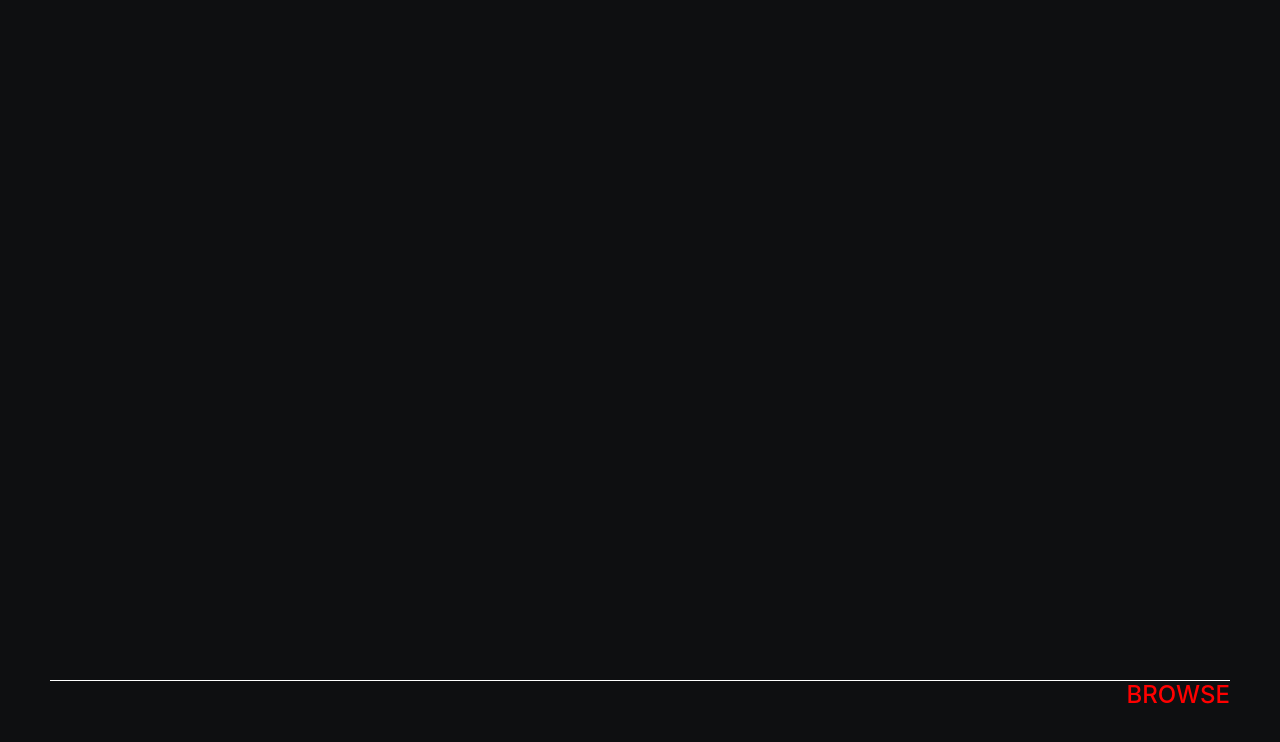
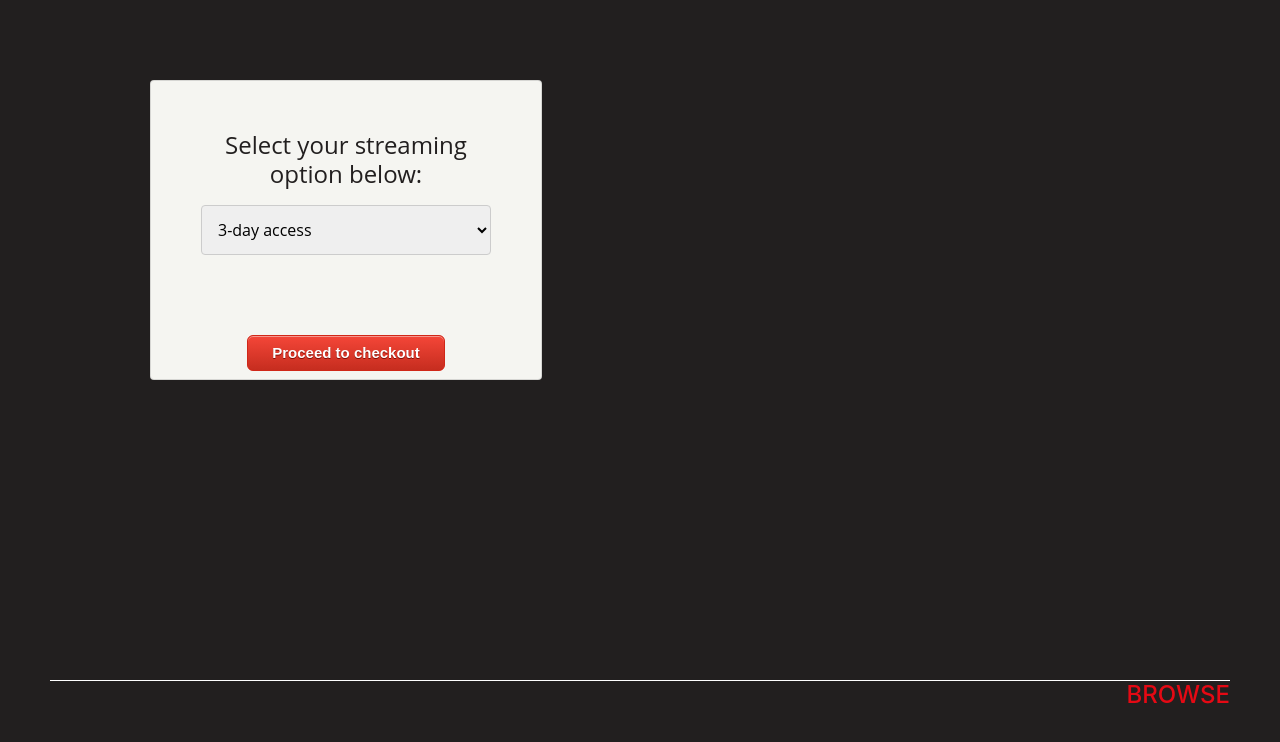
Before and after one commit to TomSygiel/MovieApp, an Angular app: page /details/1 in a window 1280 px wide. Shown: the top 742 px of the page. Built offline with nearby package versions, Linux system fonts and the light colour scheme; no server answers.

Commit message:
Implement form and add styling and color branding across relevant css files

```diff
--- a/src/app/details-nav/details-nav.component.css
+++ b/src/app/details-nav/details-nav.component.css
@@ -4,7 +4,7 @@
     margin: 0 auto;
     width: 100%;
     height: 80px;
-    background: #0e0f11;
+    background: #221f1f;
   }
 
   .search_nav_link::before {
@@ -17,9 +17,10 @@
   }
 
   h4 a {
-    color: red;
+    color: #e50914;
     text-decoration: none;
     padding-top: 20px;
+
   }
 
   h4 a:hover {
--- a/src/app/home-header/home-header.component.css
+++ b/src/app/home-header/home-header.component.css
@@ -3,7 +3,7 @@ header {
   margin: 0 auto;
   width: 100%;
   height: 250px;
-  background: #0e0f11;
+  background: #221f1f;
 }
 
 
@@ -17,7 +17,7 @@ header::after {
 }
 
 h1 {
-  color: red;
+  color: #e50914;
   margin: 5px 90px;
 }
 
--- a/src/app/home-navigation/home-navigation.component.css
+++ b/src/app/home-navigation/home-navigation.component.css
@@ -3,7 +3,7 @@
   margin: 0 auto;
   width: 100%;
   height: 80px;
-  background: #0e0f11;
+  background: #221f1f;
 }
 
 .search_nav_link::before {
@@ -16,7 +16,7 @@
 }
 
 h4 a {
-  color: red;
+  color: #e50914;
   text-decoration: none;
   padding-top: 20px;
 }
--- a/src/app/home/home.component.css
+++ b/src/app/home/home.component.css
@@ -4,7 +4,7 @@ CSS for the home component displaying movies
 main {
   padding: 0 50px;
   margin: 0 auto;
-  background: #0e0f11;
+  background: #221f1f;
   color: #ecf0f1;
   font-family: 'Open Sans', sans-serif;
   height: 520px;
@@ -165,7 +165,6 @@ a:hover {
   main {
     padding: 0 50px;
     margin: 0 auto;
-    background: #0e0f11;
     color: #ecf0f1;
     font-family: 'Open Sans', sans-serif;
     height: 520px;
--- a/src/app/movie-details/movie-details.component.css
+++ b/src/app/movie-details/movie-details.component.css
@@ -1,7 +1,7 @@
 main {
   padding: 0 50px;
   margin: 0 auto;
-  background: #0e0f11;
+  background: #221f1f;
   color: #ecf0f1;
   font-family: 'Open Sans', sans-serif;
   width: 100%;
@@ -17,11 +17,10 @@ main {
 }
 
 .movie_details {
-  padding: 50px 0;
+  padding: 50px;
   max-height: 100vh;
   width: 50%;
   float: left;
-
 }
 
 .img_frame {
@@ -36,3 +35,12 @@ main {
   object-fit: cover;
   float: right;
 }
+
+.formCard {
+  height: 300px;
+  width: 80%;
+  text-align: center;
+  padding: 50px;
+  margin: 30px 50px;
+  background: #f5f5f1;
+}
--- a/src/app/movie-details/movie-details.component.html
+++ b/src/app/movie-details/movie-details.component.html
@@ -6,6 +6,9 @@
       <h1>{{ singleMovieDetail?.name }}</h1>
       <p>{{ singleMovieDetail?.year }}</p>
       <p>{{ singleMovieDetail?.description }}</p>
+
+      <app-details-form class="card formCard"></app-details-form>
+
     </div>
 
     <div class="img_frame col-6">
--- a/src/styles.css
+++ b/src/styles.css
@@ -1,6 +1,6 @@
 /* You can add global styles to this file, and also import other style files */
 html {
-    background: #0e0f11;
+    background: #221f1f;
 }
 
 body {
```
